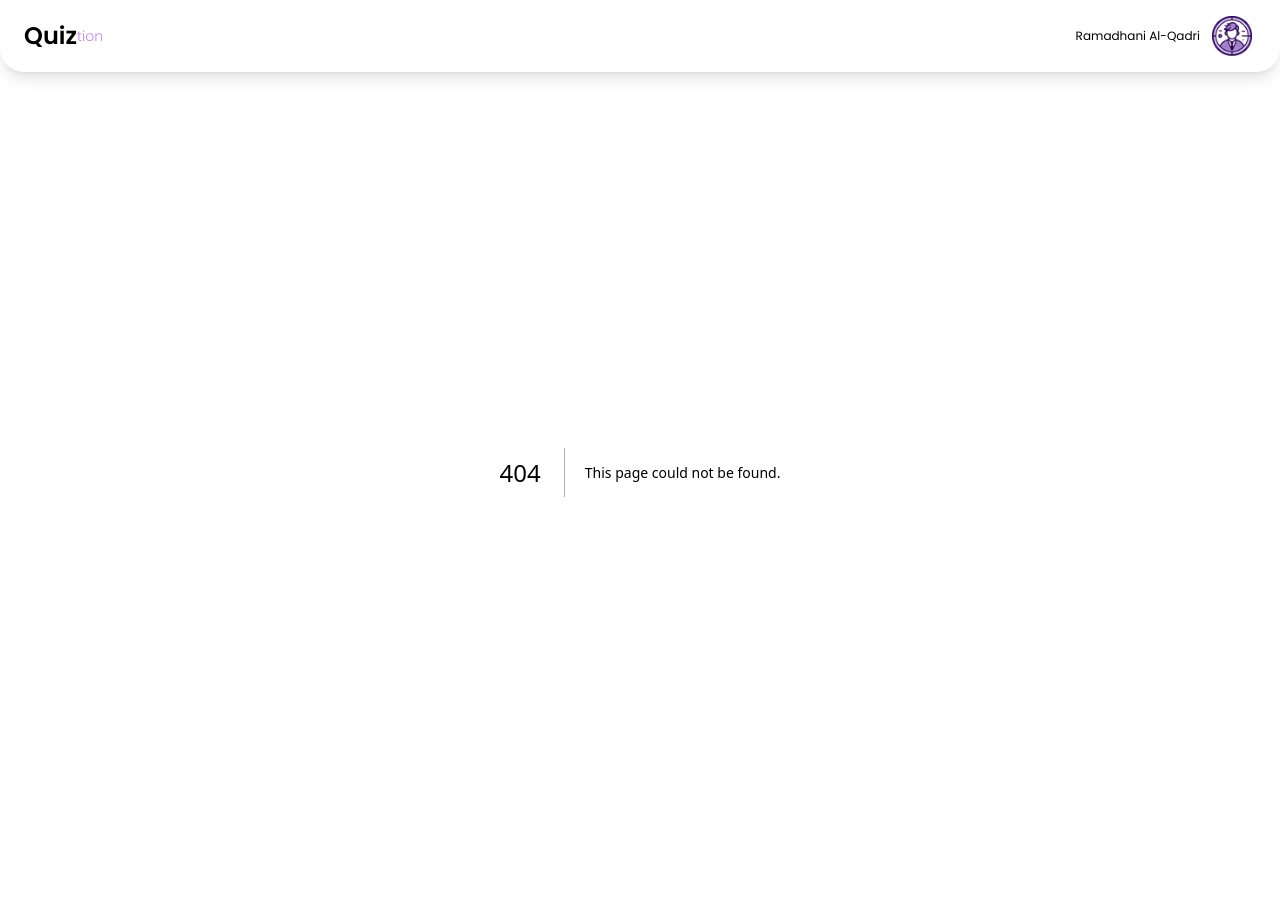
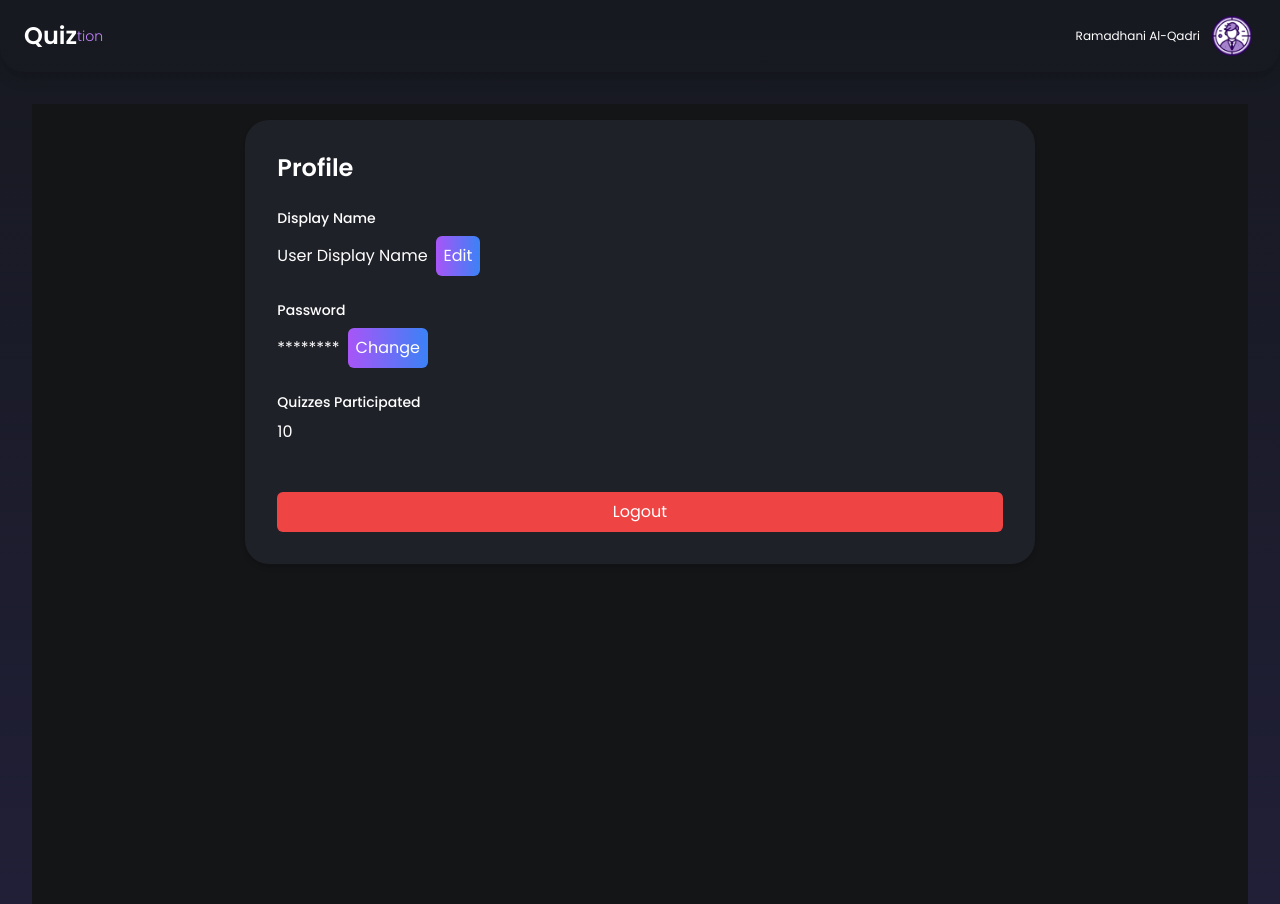
Before and after one commit to Scalable-Group-6/Quiz-App, a Next.js app: page /profile in a window 1280 px wide. Before the commit this address had no page. Before the commit the page ends 872 px from the top, so only its background shows below. Built offline with nearby package versions, Linux system fonts and the light colour scheme.

Commit message:
feat: initialize profile page

```diff
--- /dev/null
+++ b/app/(front)/profile/page.tsx
@@ -0,0 +1,125 @@
+"use client";
+
+import { useState } from "react";
+import { ToastContainer, toast } from 'react-toastify';
+import 'react-toastify/dist/ReactToastify.css';
+
+export default function ProfilePage() {
+  const [displayName, setDisplayName] = useState("User Display Name");
+  const [password, setPassword] = useState("");
+  const [quizCount, setQuizCount] = useState(10); // Example count of quizzes participated
+  const [isEditingDisplayName, setIsEditingDisplayName] = useState(false);
+  const [isEditingPassword, setIsEditingPassword] = useState(false);
+
+  const handleDisplayNameChange = () => {
+    if (window.confirm("Are you sure you want to change your display name?")) {
+      toast.success("Display name changed successfully!");
+      // Handle display name change logic here
+      setIsEditingDisplayName(false);
+    }
+  };
+
+  const handlePasswordChange = () => {
+    if (window.confirm("Are you sure you want to change your password?")) {
+      toast.success("Password changed successfully!");
+      // Handle password change logic here
+      setIsEditingPassword(false);
+    }
+  };
+
+  const handleLogout = () => {
+    // Handle logout logic here
+    toast.info("Logged out successfully!");
+  };
+
+  return (
+    <div className="lg:grid lg:grid-cols-6 p-4 min-h-screen bg-[#141517] text-white">
+      <div className="lg:col-span-4 lg:col-start-2">
+        <div className="bg-[#1F2128] p-8 rounded-3xl shadow-md">
+          <h2 className="text-2xl font-semibold mb-6">Profile</h2>
+          <div className="mb-6">
+            <label className="block text-sm font-medium mb-2">Display Name</label>
+            {isEditingDisplayName ? (
+              <div className="flex space-x-2">
+                <input
+                  type="text"
+                  value={displayName}
+                  onChange={(e) => setDisplayName(e.target.value)}
+                  className="p-2 rounded-md bg-gray-700 text-white grow"
+                />
+                <button
+                  onClick={handleDisplayNameChange}
+                  className="bg-gradient-to-r from-purple-500 to-blue-500 p-2 rounded-md"
+                >
+                  Save
+                </button>
+                <button
+                  onClick={() => setIsEditingDisplayName(false)}
+                  className="bg-red-500 p-2 rounded-md"
+                >
+                  Cancel
+                </button>
+              </div>
+            ) : (
+              <div className="flex space-x-2 items-center">
+                <span>{displayName}</span>
+                <button
+                  onClick={() => setIsEditingDisplayName(true)}
+                  className="bg-gradient-to-r from-purple-500 to-blue-500 p-2 rounded-md"
+                >
+                  Edit
+                </button>
+              </div>
+            )}
+          </div>
+          <div className="mb-6">
+            <label className="block text-sm font-medium mb-2">Password</label>
+            {isEditingPassword ? (
+              <div className="flex space-x-2">
+                <input
+                  type="password"
+                  value={password}
+                  onChange={(e) => setPassword(e.target.value)}
+                  className="p-2 rounded-md bg-gray-700 text-white grow"
+                />
+                <button
+                  onClick={handlePasswordChange}
+                  className="bg-gradient-to-r from-purple-500 to-blue-500 p-2 rounded-md"
+                >
+                  Save
+                </button>
+                <button
+                  onClick={() => setIsEditingPassword(false)}
+                  className="bg-red-500 p-2 rounded-md"
+                >
+                  Cancel
+                </button>
+              </div>
+            ) : (
+              <div className="flex space-x-2 items-center">
+                <span>********</span>
+                <button
+                  onClick={() => setIsEditingPassword(true)}
+                  className="bg-gradient-to-r from-purple-500 to-blue-500 p-2 rounded-md"
+                >
+                  Change
+                </button>
+              </div>
+            )}
+          </div>
+          <div className="mb-6">
+            <label className="block text-sm font-medium mb-2">Quizzes Participated</label>
+            <p>{quizCount}</p>
+          </div>
+          <button
+            onClick={handleLogout}
+            className="bg-red-500 p-2 rounded-md w-full mt-6"
+          >
+            Logout
+          </button>
+        </div>
+      </div>
+      <ToastContainer />
+    </div>
+  );
+}
--- a/package.json
+++ b/package.json
@@ -15,6 +15,7 @@
     "react": "^18",
     "react-dom": "^18",
     "react-hot-toast": "^2.4.1",
+    "react-toastify": "^10.0.5",
     "swr": "^2.2.5"
   },
   "devDependencies": {
```
Also changed, not shown: 1 other file (tests, documents, lock files or other folders).
